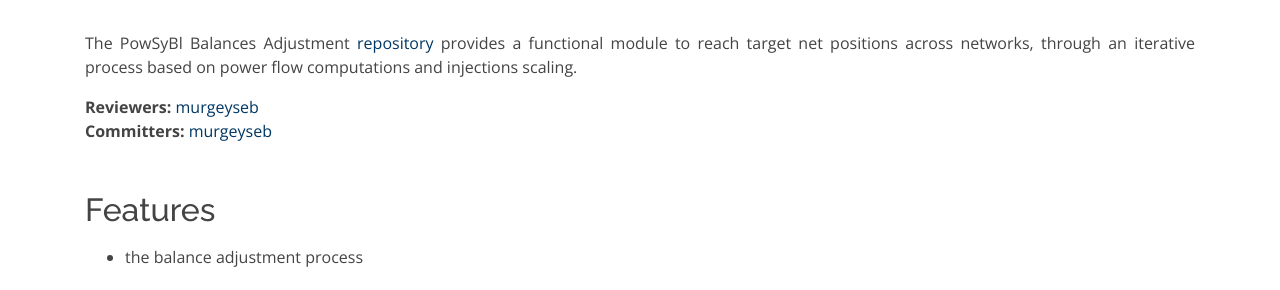
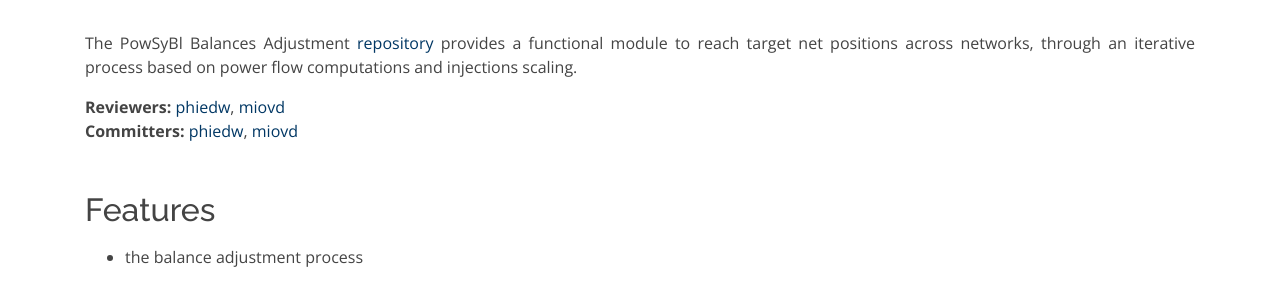
Before and after one commit to powsybl/powsybl.github.io, a Jekyll site: the page built from pages/documentation/developer/repositories/powsybl-balances-adjustment.md, in a window 1280 px wide and 1377 px high. Shown: the part 173-463 px from the top of the window. Built offline with Jekyll 4.4.1, drawn with Linux system fonts in a browser that asks for light colours; our own code applies the rules of GitHub Pages for plain Markdown files.

Commit message:
Update ba reviewers/committers
Signed-off-by: Florian Dupuy <florian.dupuy@rte-france.com>

```diff
--- a/pages/documentation/developer/repositories/powsybl-balances-adjustment.md
+++ b/pages/documentation/developer/repositories/powsybl-balances-adjustment.md
@@ -1,8 +1,8 @@
 # powsybl-balances-adjustment [![GitHub release](https://img.shields.io/github/release/powsybl/powsybl-balances-adjustment.svg?sort=semver)](https://github.com/powsybl/powsybl-balances-adjustment/releases/)
 The PowSyBl Balances Adjustment [repository](https://github.com/powsybl/powsybl-balances-adjustment) provides a functional module to reach target net positions across networks, through an iterative process based on power flow computations and injections scaling.
 
-**Reviewers:** [murgeyseb](https://github.com/murgeyseb)
-**Committers:** [murgeyseb](https://github.com/murgeyseb)
+**Reviewers:** [phiedw](https://github.com/phiedw), [miovd](https://github.com/miovd)
+**Committers:** [phiedw](https://github.com/phiedw), [miovd](https://github.com/miovd)
 
 ## Features
 
```
Also changed, not shown: pages/documentation/developer/repositories/index.md (+2 -2 lines).
